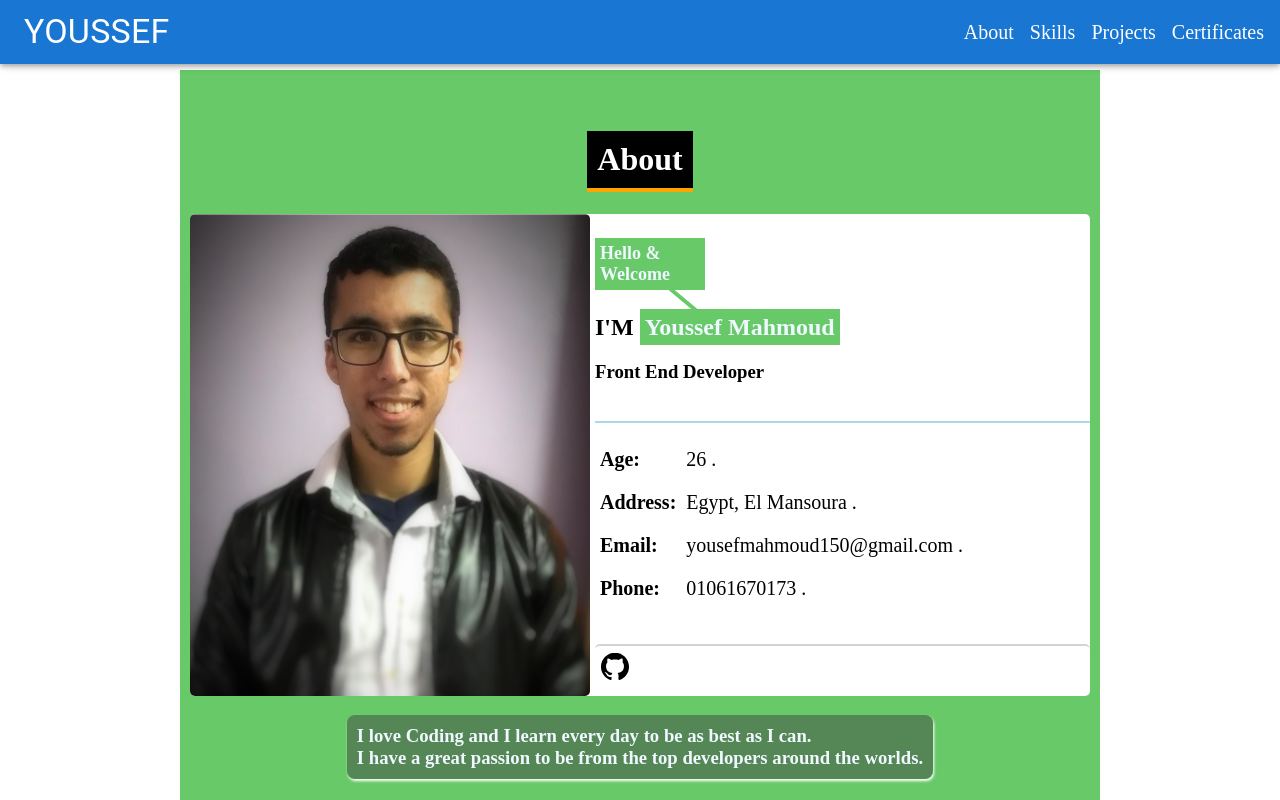
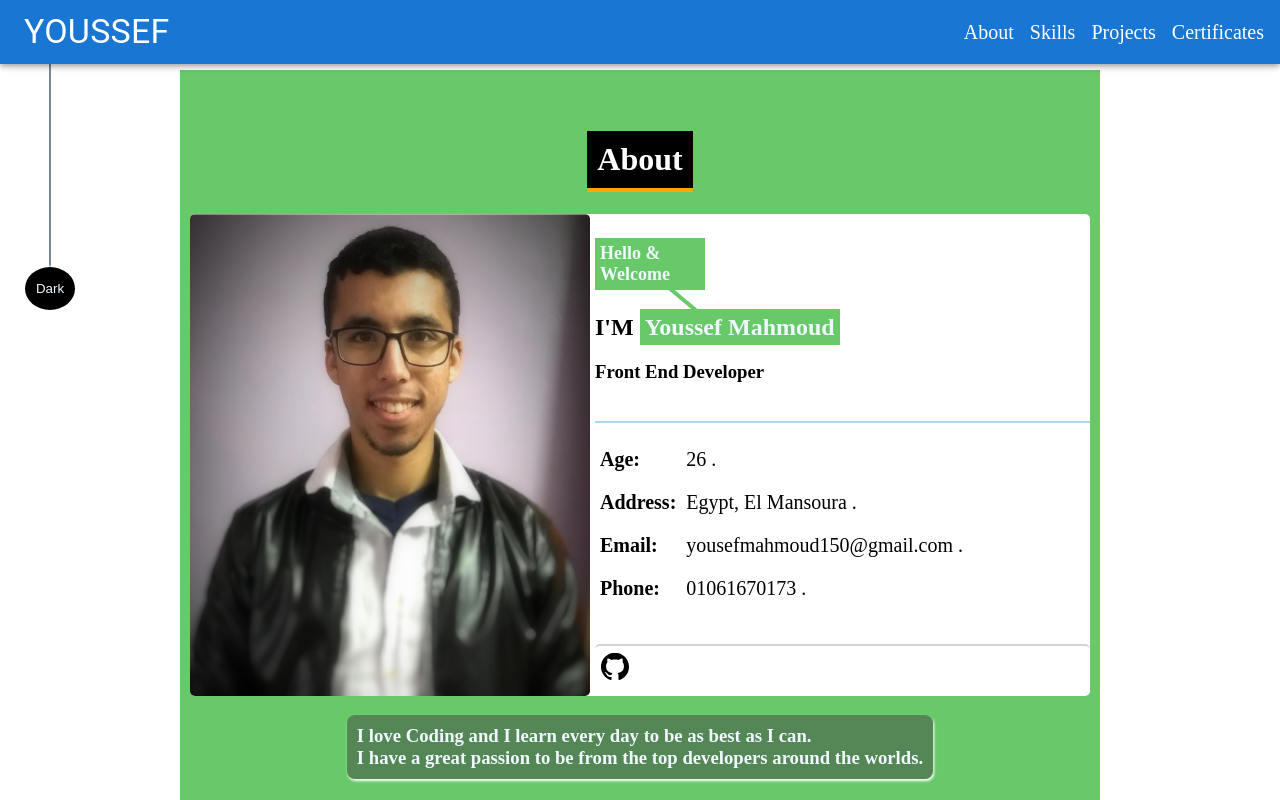
Before and after one commit to yousefjoe1/Portfolio_react, a React (Create React App) app: page / in a window 1280 px wide. Shown: the top 800 px of the page. Built offline with nearby package versions, Linux system fonts and the light colour scheme.

Commit message:
change dark mode function

```diff
--- a/src/App.js
+++ b/src/App.js
@@ -1,20 +1,53 @@
-import { useEffect, useState, } from 'react';
+import { createContext, useEffect, useState} from 'react';
 import './App.css';
 import About from './components/About/About';
 import Certificate from './components/Certificates/Certificate';
 import Header from './components/Header/Header';
 import Projects from './components/Projects/Projects';
 import Skills from './components/Skills/Skills';
+
+export const ThemeChanger = createContext()
+
 function App() {
+const [showbtn,setShowbtn] = useState('')
+
+
+  useEffect(() => {
+    setTimeout(() => {
+
+      setShowbtn('dark-btn-container-down')
+    }, 500);
+  }, [])
+
+
+  const [dark,setDark] = useState(false)
+
+  const darkMode = ()=> {
+    setDark( preve => !preve)
+  }
+
+  const darkModeStyle = {
+    backgroundColor: dark ? "black" : "",
+  };
 
   return (
-    <div className="App">
+    <ThemeChanger.Provider value={dark}>
+    <div style={darkModeStyle} className="App">
+
+    <div className={`dark-btn-container ${showbtn}`}>
+      <div className='line'></div>
+      <button className='dark-btn' onClick={darkMode}>
+        {dark ? 'Light': 'Dark'}
+      </button>
+    </div>
+
       <Header />
       <About />
       <Skills />
       <Projects />
       <Certificate />
     </div>
+    </ThemeChanger.Provider>
   );
 }
 
--- a/src/components/About/About.jsx
+++ b/src/components/About/About.jsx
@@ -1,13 +1,20 @@
-import React from "react";
+import React, { useContext } from "react";
 
 import me from "../../Imgs/me.png";
 import st from "./about.module.css";
 
 import { DiGithubBadge } from "react-icons/di";
+import { ThemeChanger } from "../../App";
 
 const About = () => {
+  const darkMode = useContext(ThemeChanger);
+
+  const darkModeStyle = {
+    backgroundColor: darkMode ? "black" : "",
+  };
+
   return (
-    <div id="about" className={st.aboutContainer}>
+    <div style={darkModeStyle} id="about" className={st.aboutContainer}>
       <h1 className={st.title}>About</h1>
       <section className={st.aboutSection}>
         <img src={me} alt="" />
--- a/src/components/Certificates/Certificate.jsx
+++ b/src/components/Certificates/Certificate.jsx
@@ -1,5 +1,5 @@
 import { Box, Card, CardContent, Grid } from "@mui/material";
-import React from "react";
+import React, { useContext } from "react";
 
 import img1 from "../../Imgs/Certf/c1.png";
 import img2 from "../../Imgs/Certf/c2.png";
@@ -9,10 +9,22 @@ import img5 from "../../Imgs/Certf/c5.png";
 import img6 from "../../Imgs/Certf/c6.png";
 
 import st from "./certificate.module.css";
+import { ThemeChanger } from "../../App";
 
 const Certificate = () => {
+  const darkMode = useContext(ThemeChanger);
+
+  const darkModeStyle = {
+    backgroundColor: darkMode ? "black" : "",
+    boxShadow: darkMode ? "1px 1px 2px white, -1px -1px 2px white" : "",
+  };
+
   return (
-    <section id="certificates" className={st.certifcatesContainer}>
+    <section
+      style={darkModeStyle}
+      id="certificates"
+      className={st.certifcatesContainer}
+    >
       <Grid justifyContent={"center"} container>
         <Box className={st.box} m={3}>
           <Card>
--- a/src/components/Header/Header.jsx
+++ b/src/components/Header/Header.jsx
@@ -1,4 +1,4 @@
-import React, { useState } from "react";
+import React, { useState, useContext } from "react";
 import styles from "./header.module.css";
 import {
   AppBar,
@@ -12,11 +12,18 @@ import {
   Typography,
 } from "@mui/material";
 import AllOutIcon from "@mui/icons-material/AllOut";
+import { ThemeChanger } from "../../App";
 
 const Header = () => {
+  const darkMode = useContext(ThemeChanger);
+
+  const darkModeStyle = {
+    backgroundColor: darkMode ? "black" : "",
+  };
+
   const [showNav, setShowNav] = useState(false);
   return (
-    <AppBar position="fixed">
+    <AppBar style={darkModeStyle} position="fixed">
       <Stack
         direction={"row"}
         justifyContent="space-between"
--- a/src/components/Projects/Projects.jsx
+++ b/src/components/Projects/Projects.jsx
@@ -1,6 +1,6 @@
 import { Accordion, Card, CardContent, Grid } from "@mui/material";
 import { Box } from "@mui/system";
-import React from "react";
+import React, { useContext } from "react";
 
 import st from "./projects.module.css";
 
@@ -20,9 +20,24 @@ import calc from "../../Imgs/calc.png";
 import todo from "../../Imgs/todo.png";
 import wordgame from "../../Imgs/wordgame.png";
 
+import { ThemeChanger } from "../../App";
+
 const Projects = () => {
+  const darkMode = useContext(ThemeChanger);
+
+  const darkModeStyle = {
+    backgroundColor: darkMode ? "black" : "",
+  };
+  const darkModeStyleShadow = {
+    boxShadow: darkMode ? "1px 1px 2px white, -1px -1px 2px white" : "",
+  };
+
   return (
-    <section id="projects" className={st.projectsContainer}>
+    <section
+      style={darkModeStyle}
+      id="projects"
+      className={st.projectsContainer}
+    >
       <h1 className={st.title}>Projects</h1>
       <Grid justifyContent={"center"} container>
         <Box className={st.box} m={2} width={"500px"} height={"400px"}>
--- a/src/components/Projects/projects.module.css
+++ b/src/components/Projects/projects.module.css
@@ -25,6 +25,11 @@
     overflow: hidden;
 }
 
+.box:hover {
+    box-shadow: 2px 2px 3px white, -2px -2px 3px white;
+    border-radius: 10px;
+}
+
 .cardclass {
     transition: all ease 1s;
     background-color: #1976d2;
--- a/src/components/Skills/Skills.jsx
+++ b/src/components/Skills/Skills.jsx
@@ -1,4 +1,4 @@
-import React from "react";
+import React, { useContext } from "react";
 
 import st from "./skills.module.css";
 import { DiBootstrap } from "react-icons/di";
@@ -11,10 +11,17 @@ import { DiGit } from "react-icons/di";
 import { DiFirebase } from "react-icons/di";
 
 import { FaBeer } from "react-icons/fa";
+import { ThemeChanger } from "../../App";
 
 const Skills = () => {
+  const darkMode = useContext(ThemeChanger);
+
+  const darkModeStyle = {
+    backgroundColor: darkMode ? "black" : "",
+    boxShadow: darkMode ? "1px 1px 2px white, -1px -1px 2px white" : "",
+  };
   return (
-    <div className={st.skillsContainer} id="skills">
+    <div style={darkModeStyle} className={st.skillsContainer} id="skills">
       <h1 className={st.title}>Skills</h1>
 
       <section className={st.circle}>
--- a/src/index.css
+++ b/src/index.css
@@ -11,3 +11,57 @@ code {
   font-family: source-code-pro, Menlo, Monaco, Consolas, "Courier New",
     monospace;
 }
+
+.app {
+  position: relative;
+}
+
+.dark-btn {
+  /* position: absolute;
+  left: 48%;
+  top: 75px;
+  */
+  border: none;
+  padding: 5px;
+  /* border: 1px solid white; */
+  box-shadow: 1px 1px 2px white, -1px -1px 2px white;
+  background-color: black;
+  cursor: pointer;
+  color: aliceblue;
+  width: 50px;
+  height: 50px;
+  border-radius: 50%;
+}
+
+.dark-btn-container {
+  transform: translateY(-300px);
+  display: flex;
+  flex-direction: column;
+  justify-content: space-between;
+  width: 200px;
+  height: 250px;
+  position: absolute;
+  left: -30px;
+  top: 60px;
+  align-items: center;
+  transition: all 1s ease;
+}
+
+.dark-btn-container-down {
+  transform: translateY(0px) rotateY(360deg);
+  display: flex;
+  flex-direction: column;
+  justify-content: space-between;
+  width: 200px;
+  height: 250px;
+  left: -50px;
+  top: 60px;
+  align-items: center;
+}
+
+.line {
+  width: 2px;
+  height: 100%;
+  background-color: lightslategray;
+
+}
```
